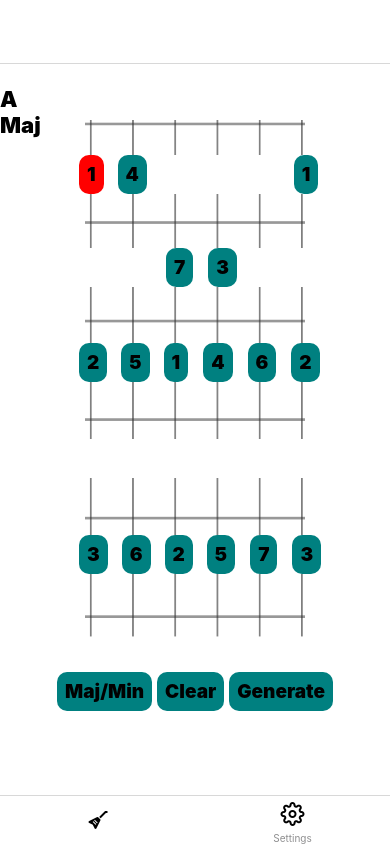
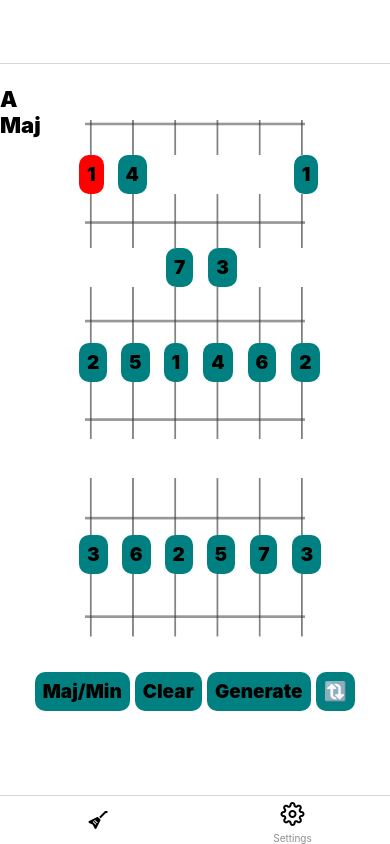
Before and after one commit to LeifChristian/GuitarTrainer, a React Native app: screen /TabOne in a window 390 px wide. Built offline with nearby package versions, Linux system fonts and the light colour scheme; what expo-linking would draw is missing.

Commit message:
repeat button added

```diff
--- a/screens/TabOneScreen.tsx
+++ b/screens/TabOneScreen.tsx
@@ -114,7 +114,7 @@ console.log('useEffect returning...')
 
   switch(scaleSchema){
 
-    case 'Ab': console.log('Ab');
+    case 'AbMaj': console.log('Ab');
 
     break;
 
@@ -329,6 +329,7 @@ if(scaleSchema=="A"){setScaleSchema('Amin')}
                 (function(index) {
                     setTimeout(function() { console.log(generatedPitches[index]);
 
+                        generatedPitches[0]= '1'; // force first pitch to root.
                         if(generatedPitches[index]=="2"){generatedPitches[index]='3'}
                         if(generatedPitches[index]=='4'){generatedPitches[index]='5'}
                         if(generatedPitches[index]=='7'){generatedPitches[index]='8'}
@@ -336,11 +337,9 @@ if(scaleSchema=="A"){setScaleSchema('Amin')}
                         if(generatedPitches[index]=='11'){generatedPitches[index]='12'}
 
                         // let myTime=
-                        // Math.floor(Math.random() * 7) + 1;
+                        // Math.floor(Math.random() * 7) + 1;r
                         // generatedPitches.push(myTime.toFixed(0));
-
                         // console.log(myTime, 'time');
-
 
                         buttonPress(`${generatedPitches[index]}`)}, i * 500);
                 })(i);
@@ -352,6 +351,29 @@ if(scaleSchema=="A"){setScaleSchema('Amin')}
             }
 
       isItGenerated = true;
+  }
+
+  const repeat = () => {
+
+        for (var i = 0; i <generatedPitches.length; i++) {
+                (function(index) {
+                    setTimeout(function() { console.log(generatedPitches[index]);
+
+
+                        // let myTime=
+                        // Math.floor(Math.random() * 7) + 1;r
+                        // generatedPitches.push(myTime.toFixed(0));
+                        // console.log(myTime, 'time');
+
+                        buttonPress(`${generatedPitches[index]}`)}, i * 500);
+                })(i);
+
+
+                console.log(generatedPitches, 'gen');
+
+            }
+
+
   }
 
 const buttonPress = async (param: string) => {
@@ -674,13 +696,18 @@ console.log(pitchesPressed, 'pressed')
                 </TouchableOpacity>
 
                 <TouchableOpacity style={{ }}
-        onPress={()=>{pitchesPressed=[]; console.log(pitchesPressed)}}>
+        onPress={()=>{pitchesPressed=[]; console.log(pitchesPressed); generatedPitches=[]}}>
                 <Text style={{borderRadius: 10, padding: 8, textAlign: 'center',  marginRight: 5, fontSize: 19, fontWeight: "900", backgroundColor: 'teal'}}>Clear</Text>
                 </TouchableOpacity>
 
                 <TouchableOpacity style={{ }}
         onPress={()=>{generate()}}>
-                <Text style={{borderRadius: 10, padding: 8, textAlign: 'center',fontSize: 19, fontWeight: "900", borderRadius: 10, backgroundColor: 'teal'}}>Generate</Text>
+                <Text style={{borderRadius: 10, padding: 8, textAlign: 'center',fontSize: 19, fontWeight: "900", backgroundColor: 'teal'}}>Generate</Text>
+                </TouchableOpacity>
+
+                <TouchableOpacity style={{ }}
+        onPress={()=>{console.log(generatedPitches, 'working?'); repeat()}}>
+                <Text style={{borderRadius: 10, marginLeft: 5, padding: 8, textAlign: 'center',fontSize: 19, fontWeight: "900", backgroundColor: 'teal'}}>🔃</Text>
                 </TouchableOpacity>
 
 
```
Also changed, not shown: buttonmap.txt (added).
